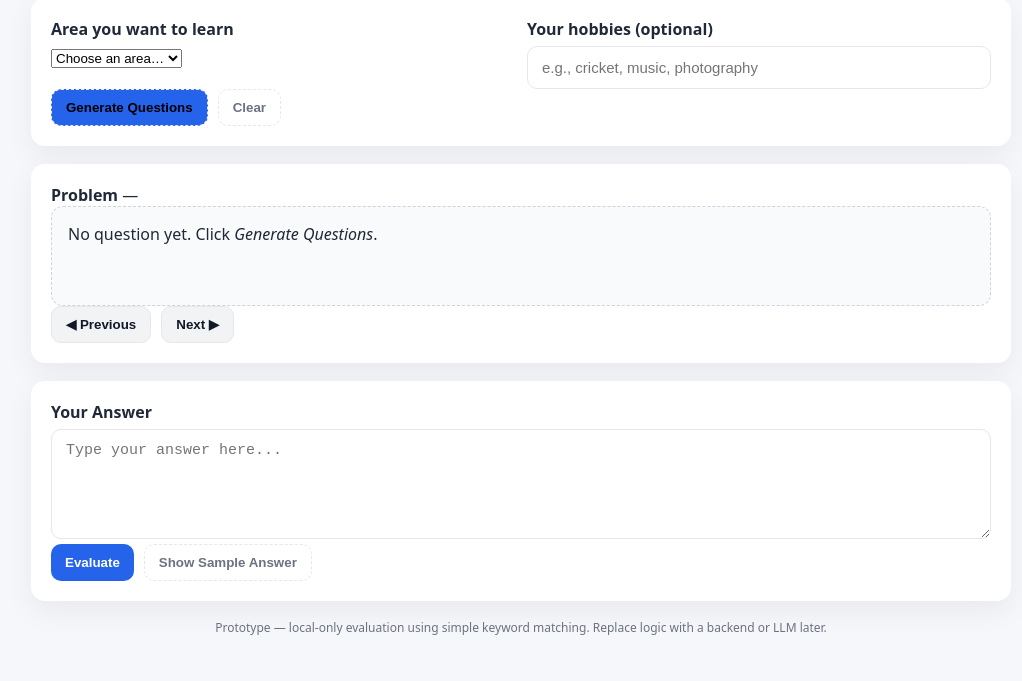
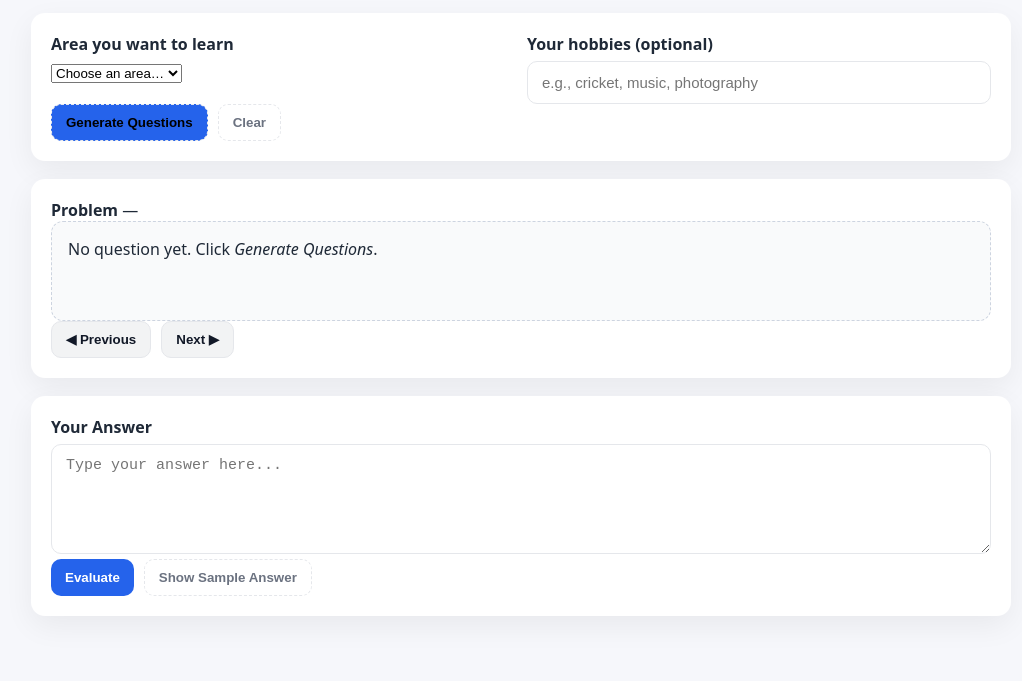
Before and after one commit to Saketh14/Question-Generator-UI, a plain HTML site: page index.html in a window 1280 px wide. Shown: the part 119-800 px from the top of the page, without its empty margins (119-1141 px from the left). Drawn offline with Linux system fonts and the light colour scheme.

Commit message:
Removed footer note

```diff
--- a/index.html
+++ b/index.html
@@ -66,8 +66,7 @@
       <div class="status" id="status"></div>
     </section>
 
-    <p class="footer-note">Prototype — local-only evaluation using simple keyword matching. Replace logic with a backend or LLM later.</p>
-  </div>
+    </div>
 
   <script src="script.js"></script>
 </body>
```
